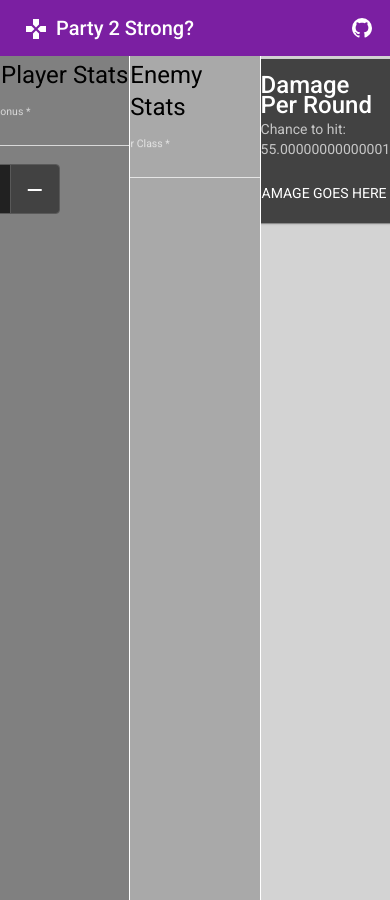
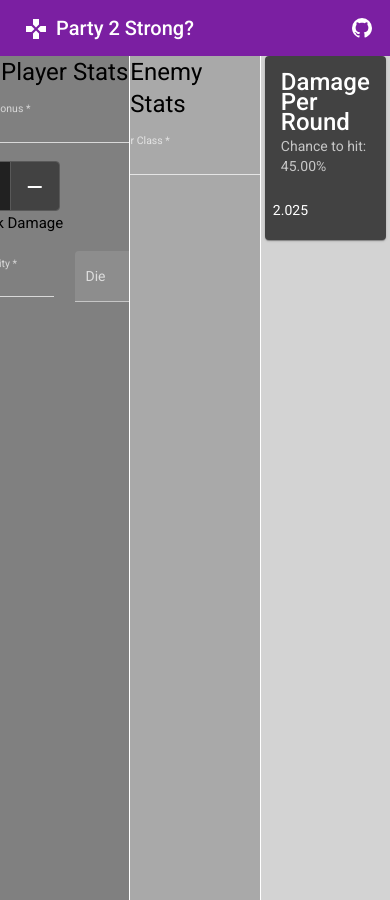
Before and after one commit to FireWallach/DeathHouseDPR, an Angular app: page / in a window 390 px wide. Built offline with nearby package versions, Linux system fonts and the light colour scheme.

Commit message:
Added responsiveness - math is off

```diff
--- a/src/app/dprcalc/dprcalc.component.html
+++ b/src/app/dprcalc/dprcalc.component.html
@@ -5,16 +5,30 @@
             <div>
                 <mat-form-field appearance="legacy" class="attackBonusValue">
                     <mat-label>Attack Bonus</mat-label>
-                    <input matInput required [(ngModel)]="attackBonus" [value]="attackBonus" required>
+                    <input matInput required [(ngModel)]="attackBonus" [value]="attackBonus" (input)="recalculateValues()" required>
                 </mat-form-field>
                 <mat-button-toggle-group [(ngModel)]="polarity">
                     <mat-button-toggle [value]="1">
-                        <mat-icon>add</mat-icon>
+                        <mat-icon (click)="recalculateValues()">add</mat-icon>
                     </mat-button-toggle>
                     <mat-button-toggle [value]="-1">
-                        <mat-icon>remove</mat-icon>
+                        <mat-icon (click)="recalculateValues()">remove</mat-icon>
                     </mat-button-toggle>
                 </mat-button-toggle-group>
+                <div class="sectionHeader"><h4>Attack Damage</h4></div>
+                <mat-form-field appearance="legacy" class="attackDamage">
+                    <mat-label>Quantity</mat-label>
+                    <input matInput required [(ngModel)]="attackDiceQuantity" [value]="attackDiceQuantity" (input)="recalculateValues()"
+                        required>
+                </mat-form-field>
+                <mat-form-field appearance="fill" class="attackDamage">
+                    <mat-label>Die</mat-label>
+                    <mat-select [(ngModel)]="attackDamage">
+                        <mat-option *ngFor="let die of dice" [value]="die.substring(1)">
+                            {{die}}
+                        </mat-option>
+                    </mat-select>
+                </mat-form-field>
             </div>
         </div>
     </mat-grid-tile>
@@ -24,7 +38,7 @@
             <div>
                 <mat-form-field appearance="legacy" class="dprValue">
                     <mat-label>Armor Class</mat-label>
-                    <input matInput required [(ngModel)]="enemyArmorClass" [value]="enemyArmorClass" required>
+                    <input matInput required [(ngModel)]="enemyArmorClass" [value]="enemyArmorClass" (input)="recalculateValues()" required>
                 </mat-form-field>
             </div>
         </div>
@@ -33,9 +47,9 @@
         <div class="results">
             <mat-card>
                 <mat-card-title>Damage Per Round</mat-card-title>
-                <mat-card-subtitle>Chance to hit: {{chanceToHit}}</mat-card-subtitle>
+                <mat-card-subtitle>Chance to hit: {{chanceToHit}}%</mat-card-subtitle>
                 <mat-card-actions>
-                    <p class="mat-primary">DAMAGE GOES HERE</p>
+                    <p class="mat-primary">{{averageDamagePerRound}}</p>
                 </mat-card-actions>
             </mat-card>
         </div>
--- a/src/app/dprcalc/dprcalc.component.scss
+++ b/src/app/dprcalc/dprcalc.component.scss
@@ -20,7 +20,7 @@ $accent: map-get($color, accent);
     width: 100%;
     height: 100%;
     background-color: grey;
-        padding-top: 5%;
+    padding: 5%
 }
 
 .enemyStats {
@@ -31,7 +31,7 @@ $accent: map-get($color, accent);
     width: 100%;
     height: 100%;
     background-color: darkgrey;
-        padding-top: 5%;
+    padding: 5%
 }
 
 .results {
@@ -42,7 +42,7 @@ $accent: map-get($color, accent);
     width: 100%;
     height: 100%;
     background-color: lightgrey;
-    padding-top: 5%;
+    padding: 5%
 }
 
 .attackBonusValue {
@@ -53,3 +53,13 @@ $accent: map-get($color, accent);
     width: 50vw;
     height: 50vh;
 }
+
+.attackDamage {
+    width: 40%;
+    padding-left: 5%;
+    padding-right: 5%;
+}
+
+.sectionHeader {
+    justify-content: center;
+}
--- a/src/app/dprcalc/dprcalc.component.ts
+++ b/src/app/dprcalc/dprcalc.component.ts
@@ -1,11 +1,4 @@
 import { Component, OnInit } from '@angular/core';
-
-export interface Tile {
-  color: string;
-  cols: number;
-  rows: number;
-  text: string;
-}
 
 @Component({
   selector: 'app-dprcalc',
@@ -13,6 +6,15 @@ export interface Tile {
   styleUrls: ['./dprcalc.component.scss'],
 })
 export class DPRCalcComponent implements OnInit {
+  public dice = [
+    'd4',
+    'd6',
+    'd8',
+    'd10',
+    'd12',
+    'd20',
+  ];
+
   constructor() {}
 
   ngOnInit(): void {}
@@ -20,5 +22,14 @@ export class DPRCalcComponent implements OnInit {
   public attackBonus: number = 0;
   public polarity: number = 1;
   public enemyArmorClass: number = 10;
-  public chanceToHit: number = ((21-this.enemyArmorClass - (this.attackBonus*this.polarity))/20)*100;
+  public attackDamage: number = 8;
+  public attackDiceQuantity: number = 1;
+  public chanceToHit: string = (100-((21-this.enemyArmorClass - (this.attackBonus*this.polarity))/20)*100).toFixed(2);
+  public averageDamagePerAttack: number = (this.attackDamage+1)/2;
+  public averageDamagePerRound: number = this.averageDamagePerAttack*this.attackDiceQuantity*(Number(this.chanceToHit)/100);
+
+  public recalculateValues() {
+    this.chanceToHit = (100-((21-this.enemyArmorClass - (this.attackBonus*this.polarity))/20)*100).toFixed(2);
+    this.averageDamagePerRound = this.averageDamagePerAttack*this.attackDiceQuantity*(Number(this.chanceToHit)/100);
+  }
 }
```
